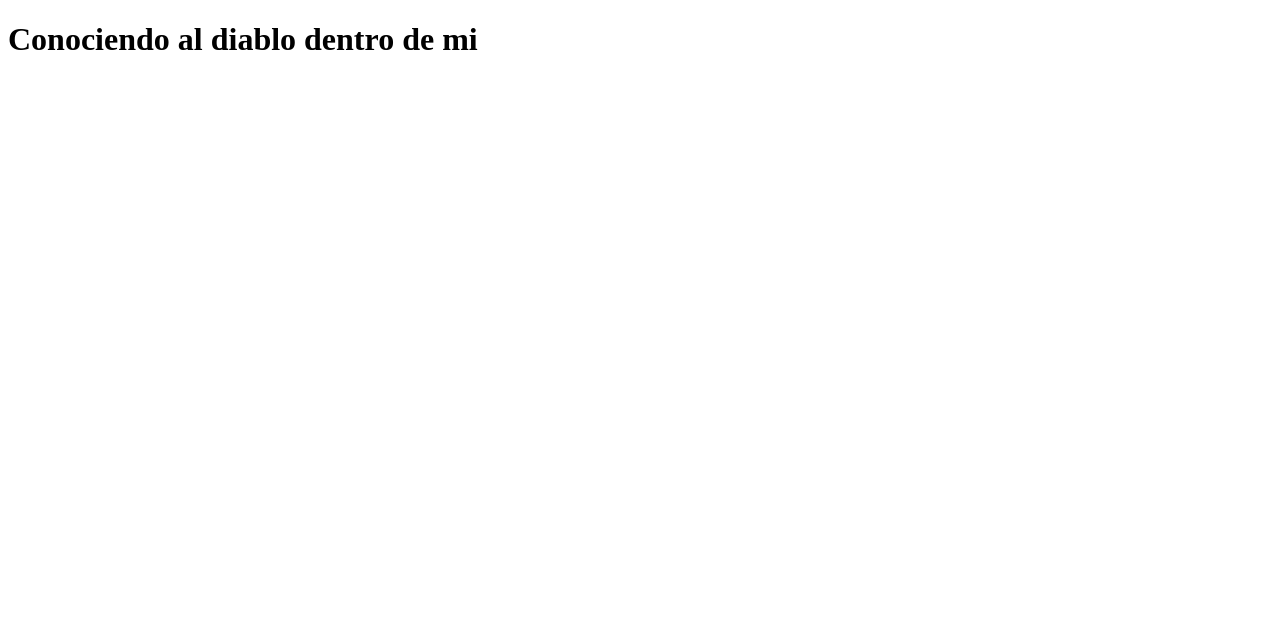
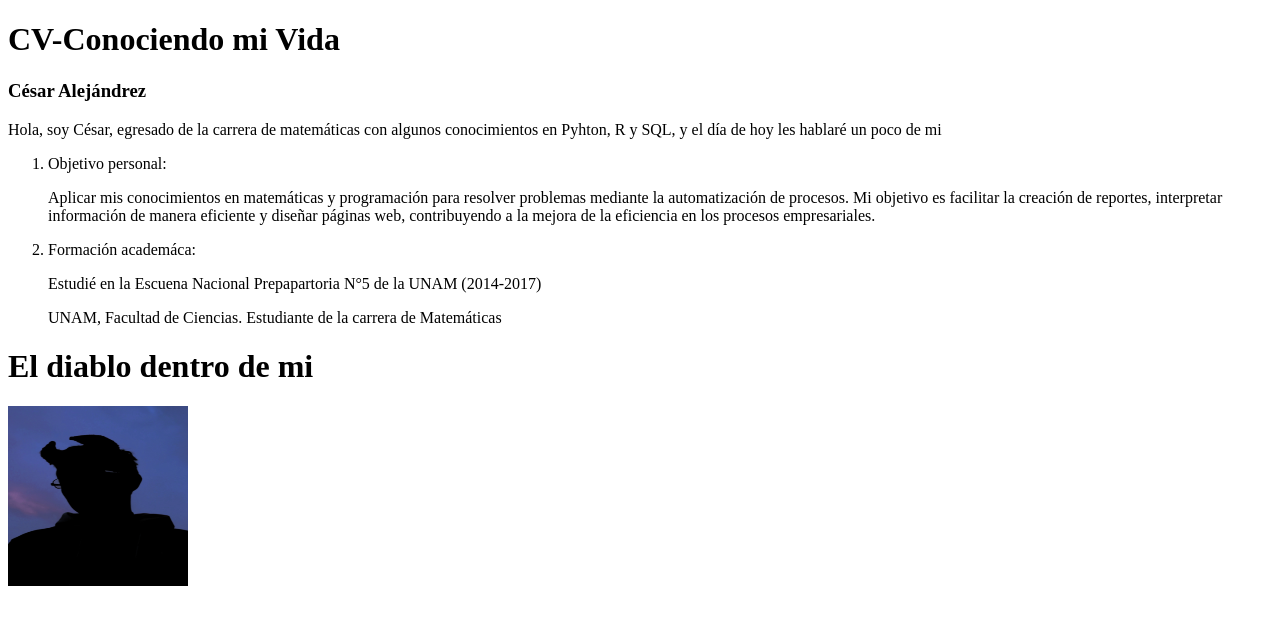
Before and after one commit to CesarMath/BecalosM, a plain HTML site: page presentacion.html in a window 1280 px wide. Drawn offline with Linux system fonts and the light colour scheme.

Commit message:
Agregué el obj personal e historia academica

```diff
--- a/presentacion.html
+++ b/presentacion.html
@@ -6,8 +6,31 @@
     <title>Presentacion</title>
 </head>
 <body>
-    <h1>Conociendo al diablo dentro de mi</h1>
-    <h2></h2>
-    <p></p>
+    <header>
+        <h1>CV-Conociendo mi Vida</h1>
+        <h3> César Alejándrez</h3>
+    </header>
+
+    <p>Hola, soy César, egresado de la carrera de matemáticas con algunos conocimientos en Pyhton, R y SQL, y
+        el día de hoy les hablaré un poco de mi</p>
+    <div>
+        <ol>
+            <li>Objetivo personal:</li>
+            <p>Aplicar mis conocimientos en matemáticas y programación para resolver problemas mediante
+                la automatización de procesos. Mi objetivo es facilitar la creación de reportes,
+                interpretar información de manera eficiente y diseñar páginas web, contribuyendo a la
+                mejora de la eficiencia en los procesos empresariales.</p>
+
+            <li>Formación academáca:</li>
+            <p>Estudié en la Escuena Nacional Prepapartoria N°5 de la UNAM (2014-2017) </p>
+            <p>UNAM, Facultad de Ciencias. Estudiante de la carrera de Matemáticas</p>
+        </ol>
+    </div>
+
+    <header>
+        <h1>El diablo dentro de mi</h1>
+        <img src="diable.jpg" alt="Diable Blau" width="180" height="180" >
+    </header>
+
 </body>
 </html>
```
Also changed, not shown: index.html (+1 -1 lines).
